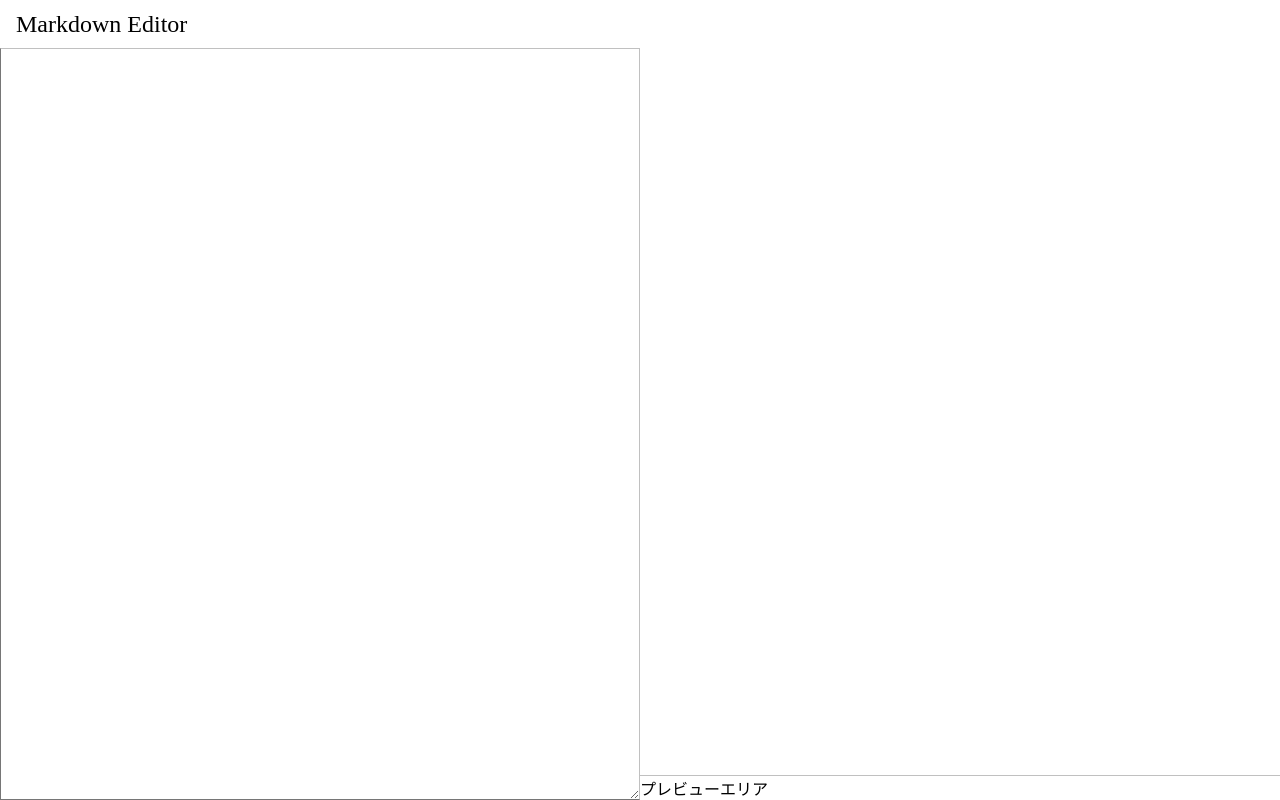
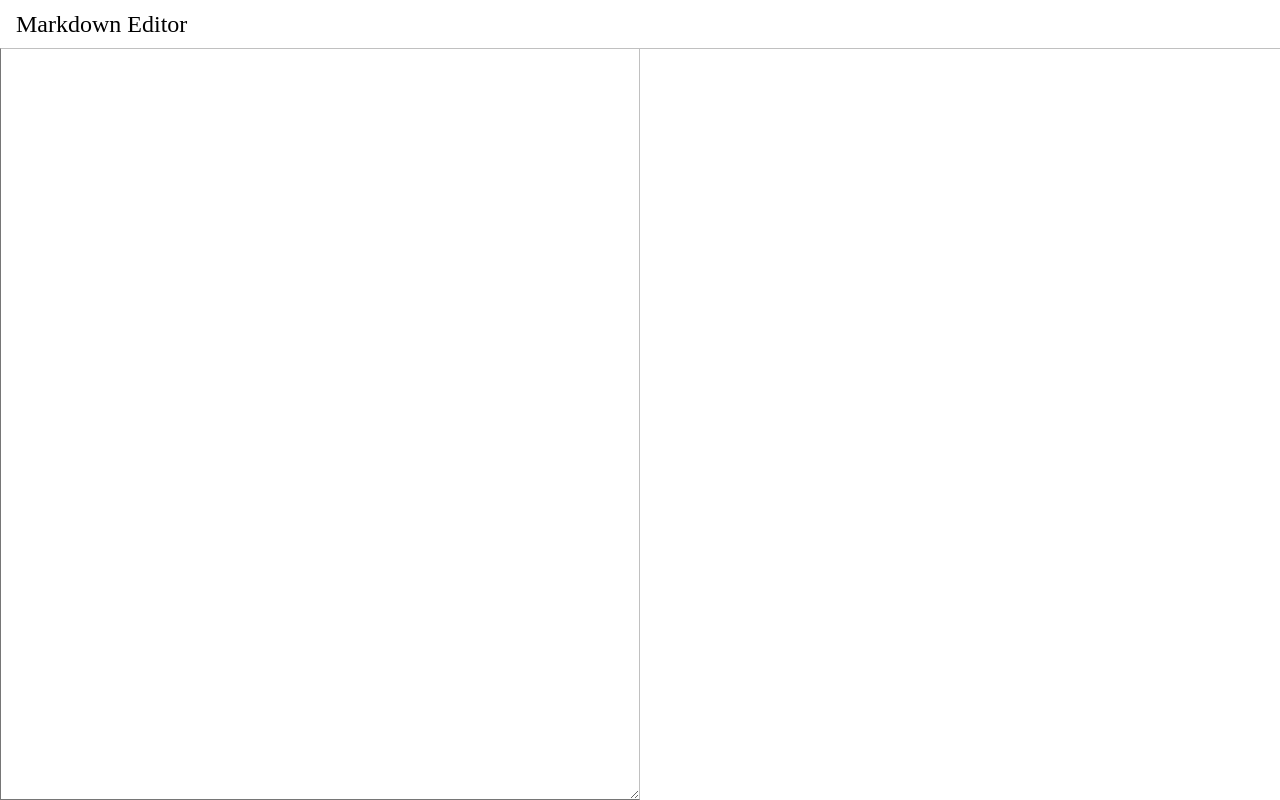
Before and after one commit to minminibear/markdown-editor, a React app: page / in a window 1280 px wide. Built offline with nearby package versions, Linux system fonts and the light colour scheme.

Commit message:
マークダウンのプレビューを作成・スタイル部分修正

```diff
--- a/package.json
+++ b/package.json
@@ -11,6 +11,7 @@
         "@types/styled-components": "^5.1.24",
         "react": "^18.0.0",
         "react-dom": "^18.0.0",
+        "react-markdown": "^8.0.2",
         "styled-components": "^5.3.5",
         "ts-loader": "^9.2.8",
         "typescript": "^4.6.3",
--- a/src/pages/editor.tsx
+++ b/src/pages/editor.tsx
@@ -1,6 +1,9 @@
 import * as React from 'react'
 import styled from 'styled-components'
 import { useStateWithStorage } from '../hooks/use_with_storage'
+import ReactMarkdown from 'react-markdown'
+
+const { useState } = React
 
 const Header = styled.header`
     font-size: 1.5rem;
@@ -35,9 +38,11 @@ const TextArea = styled.textarea`
 const Preview = styled.div`
     border-top:1px solid silver;
     bottom: 0;
-    overflow-y: 1rem;
+    overflow-y: scroll;
+    padding: 1rem;
     position: absolute;
     right: 0;
+    top: 0;
     width: 50vw;
 `
 // localStorageでデータの参照・保存に使うキーを決めておく。
@@ -62,7 +67,10 @@ export const Editor: React.FC = () => {
                     onChange={(event) => setText(event.target.value)}
                     value={text}
                 />
-                <Preview>プレビューエリア</Preview>
+
+                <Preview>
+                    <ReactMarkdown children={text} />
+                </Preview>
             </Wrapper>
         </>
     )
```
